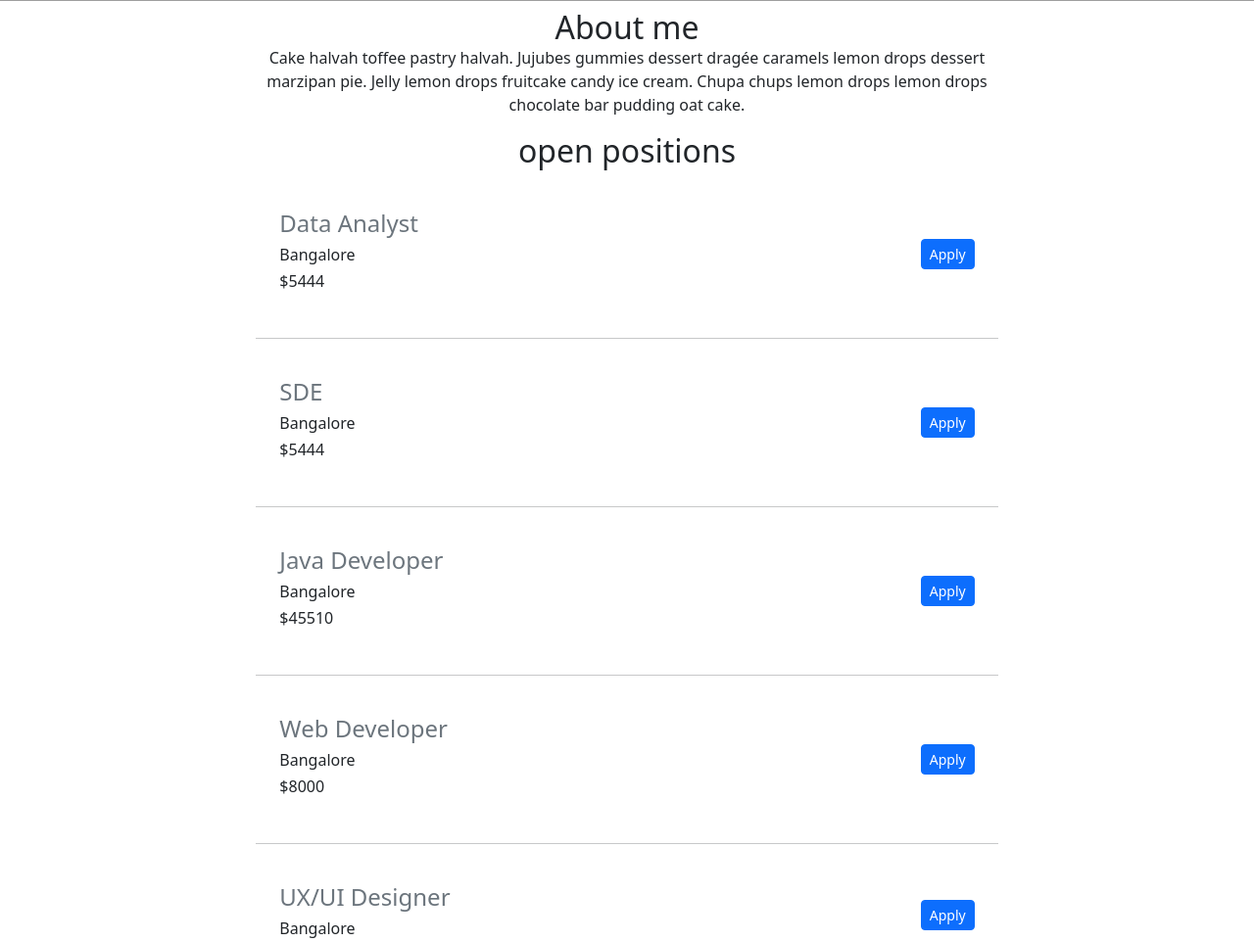
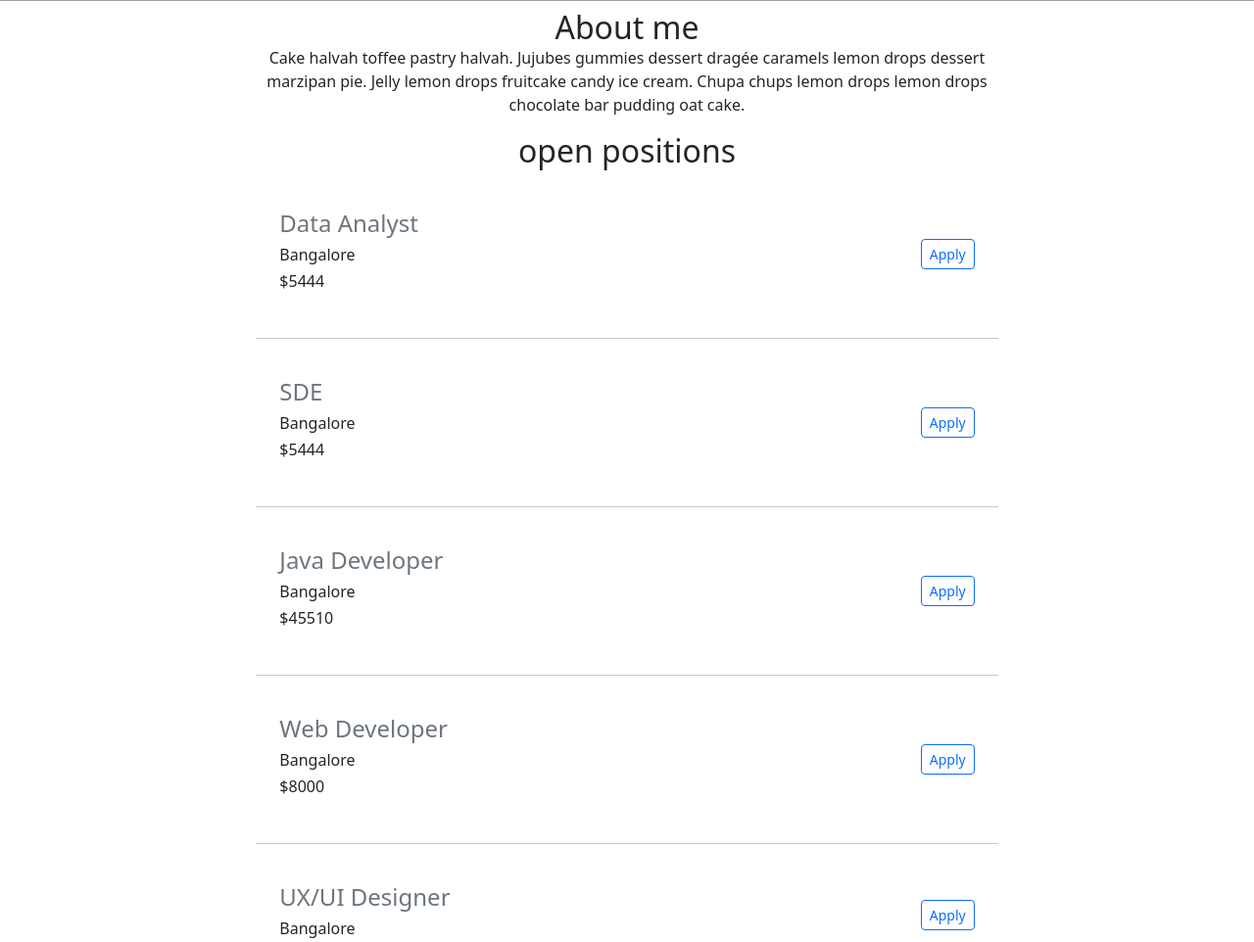
Before and after one commit to mayankpandey852/4s-career, a Flask app: page / in a window 1280 px wide. Shown: the part 347-1309 px from the top of the page at 98% size. Run offline with Flask 3, Linux system fonts and the light colour scheme; some libraries are stand-ins or nearby versions; grey boxes are pictures that could not be loaded.

Commit message:
updated on 03-08-2023

```diff
--- a/main.py
+++ b/main.py
@@ -1,4 +1,4 @@
-from flask import Flask, request, render_template
+from flask import Flask, request, render_template,jsonify
 
 app =Flask(__name__)
 
@@ -47,5 +47,9 @@ def hello():
                        jobs = Jobs,
                        company_name="4S"
                       )
+
+@app.route("/api/jobs")
+def list_jobs():
+  return jsonify(Jobs)
 if __name__ == "__main__" :
   app.run(host="0.0.0.0" , debug="True")
--- a/templates/jobitem.html
+++ b/templates/jobitem.html
@@ -7,7 +7,7 @@
       <h6>{{job['salary']}}</h6>
       {% endif %}
     </div>
-    <div><button class="btn btn-sm btn-primary">Apply</button>
+    <div><button class="btn btn-sm btn-outline-primary">Apply</button>
 
     </div>
 
```
